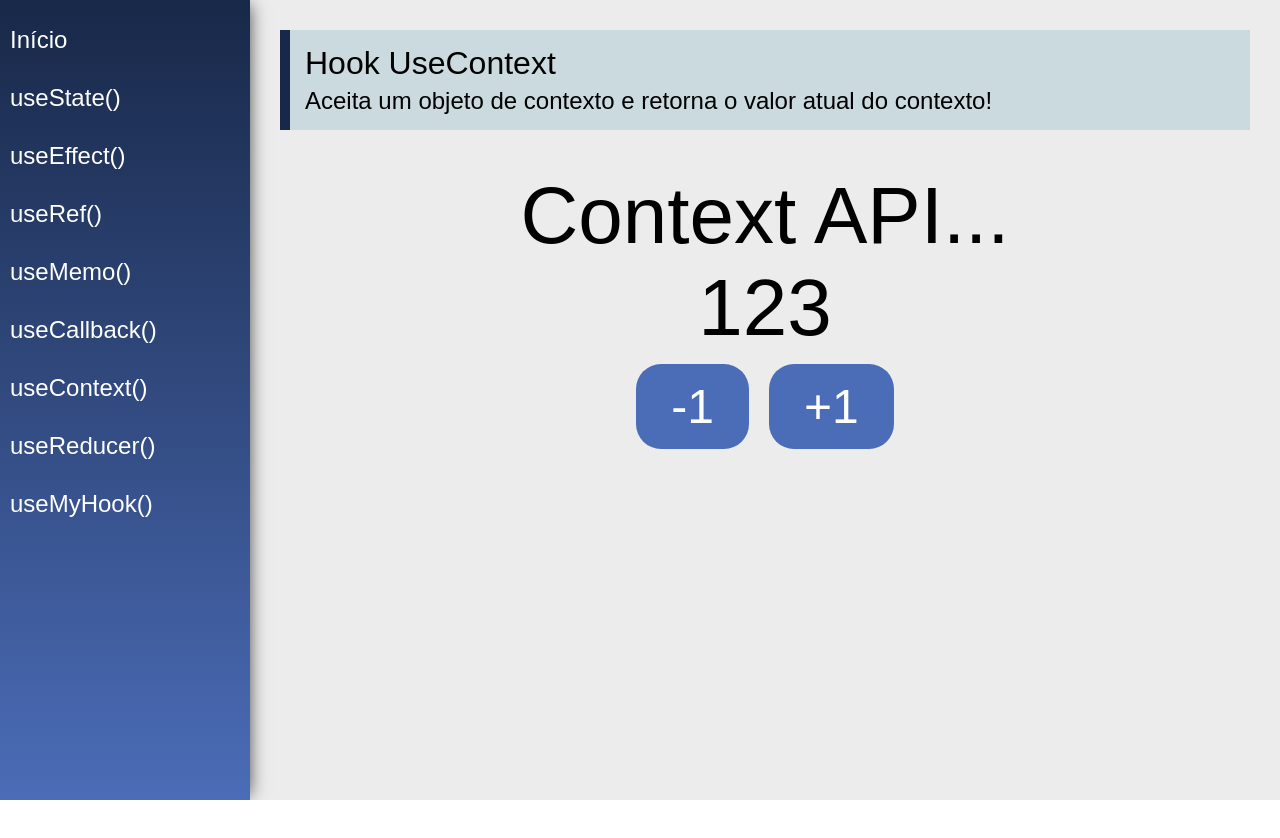
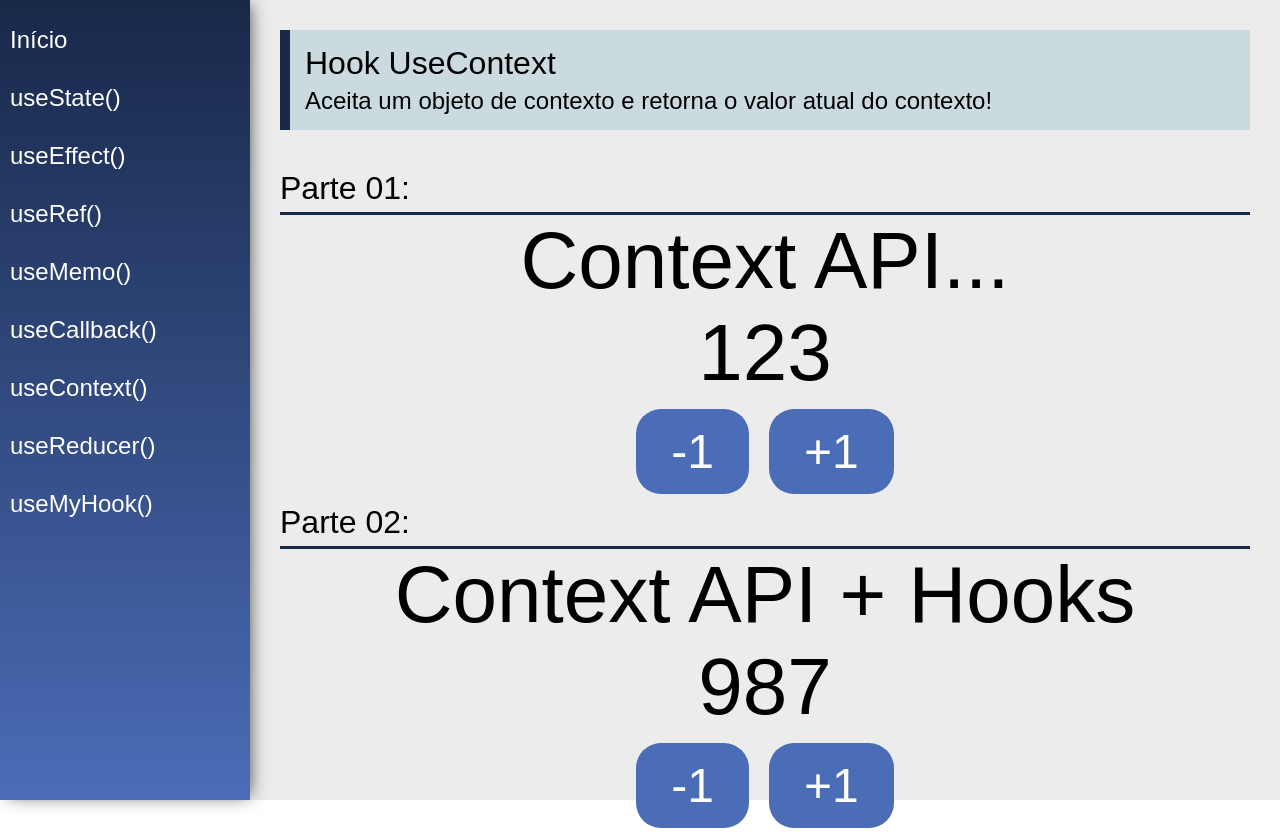
Before and after one commit to cesarvargasjr/Curso_React_Modulo_4, a React (Create React App) app: page /useContext in a window 1280 px wide. Before the commit the page ends 800 px from the top, so only its background shows below. Built offline with nearby package versions, Linux system fonts and the light colour scheme.

Commit message:
Módulo 4 - Hooks

```diff
--- a/src/data/Store.jsx
+++ b/src/data/Store.jsx
@@ -0,0 +1,32 @@
+import React, { useState } from "react"
+
+const initialState = {
+    number: 987,
+    text: 'Context API + Hooks'
+}
+
+export const AppContext = React.createContext(initialState)
+
+const Store = props => {
+    const [state, setState] = useState(initialState)
+
+    function updateState(key, value) {
+        setState({
+            ...state,
+            [key]: value
+        })
+    }
+
+    return (
+        <AppContext.Provider value={{
+            number: state.number,
+            text: state.text,
+            setNumber: n => updateState('number', n),
+            setText: t => updateState('text', t),
+        }}>
+            {props.children}
+        </AppContext.Provider>
+    )
+}
+
+export default Store
--- a/src/views/App.jsx
+++ b/src/views/App.jsx
@@ -6,19 +6,22 @@
 import Content from '../components/layout/Content'
 import DataContext, { data } from '../data/DataContext'
 import { useState } from 'react/cjs/react.development'
+import Store from '../data/Store'
 
 const App = props => {
         const [state, setState] = useState(data)
 
     return (
-        <DataContext.Provider value={{state,setState}}>     {/* ENTRE CHAVES PARA O OBJETO REPRESENTAR O ESTADO */}
+        <Store>
+            <DataContext.Provider value={{state,setState}}>     {/* ENTRE CHAVES PARA O OBJETO REPRESENTAR O ESTADO */}
             <div className="App">
                     <Router>
                         <Menu />
                         <Content />
                     </Router>
                 </div>
-        </DataContext.Provider>
+            </DataContext.Provider>
+        </Store>
     )
 }
 
--- a/src/views/examples/UseContext.jsx
+++ b/src/views/examples/UseContext.jsx
@@ -1,11 +1,13 @@
 import React, { useContext } from 'react'
 import PageTitle from '../../components/layout/PageTitle'
+import SectionTitle from '../../components/layout/SectionTitle'
 import DataContext from '../../data/DataContext'
+import { AppContext } from '../../data/Store'
 
- /*             >>>>>>>>>>>>> useContext <<<<<<<<<<<<<
-    Permite utilizar o Context passando o state entre os componentes
-    de forma mais fácil e rápida, não é necessário acessar vários
-    componentes para acessar o desejado.
+/*             >>>>>>>>>>>>> useContext <<<<<<<<<<<<<
+   Permite utilizar o Context passando o state entre os componentes
+   de forma mais fácil e rápida, não é necessário acessar vários
+   componentes para acessar o desejado.
 */
 
 const UseContext = (props) => {
@@ -19,15 +21,28 @@
         })
     }
 
+    // PARTE 2: CONTEXT API + HOOKS
+    const { number, text, setNumber } = useContext(AppContext)
+
+    /* >>>>> useEffect COM ALERTA APÓS PASSAR 992 <<<<<
+
+    useEffect(function () {
+        if (number > 992) {
+            setText('Effect!!!')
+        }
+    }, [number]) */
+
     return (
         <div className="UseConstatetext">
             <PageTitle
                 title="Hook UseContext"
                 subtitle="Aceita um objeto de contexto e retorna o valor atual do contexto!" />
+
+            {/* >>>>>>>>>>>>> PARTE 1 <<<<<<<<<<<<< */}
+            <SectionTitle title="Parte 01:" />
             <div className="center">
                 <span className="text">{state.text}</span>
                 <span className="text">{state.number}</span>
-
                 <div>
                     <button className="btn"
                         onClick={() => addNumber(-1)}>-1</button>
@@ -35,6 +50,19 @@
                         onClick={() => addNumber(+1)}>+1</button>
                 </div>
             </div>
+
+            {/* >>>>>>>>>>>>> PARTE 2 <<<<<<<<<<<<< */}
+            <SectionTitle title="Parte 02:" />
+            <div className="center">
+                <span className="text">{text}</span>
+                <span className="text">{number}</span>
+                <div>
+                    <button className="btn"
+                        onClick={() => setNumber(number - 1)}>-1</button>
+                    <button className="btn"
+                        onClick={() => setNumber(number + 1)}>+1</button>
+                </div>
+            </div>
         </div>
     )
 }
```
